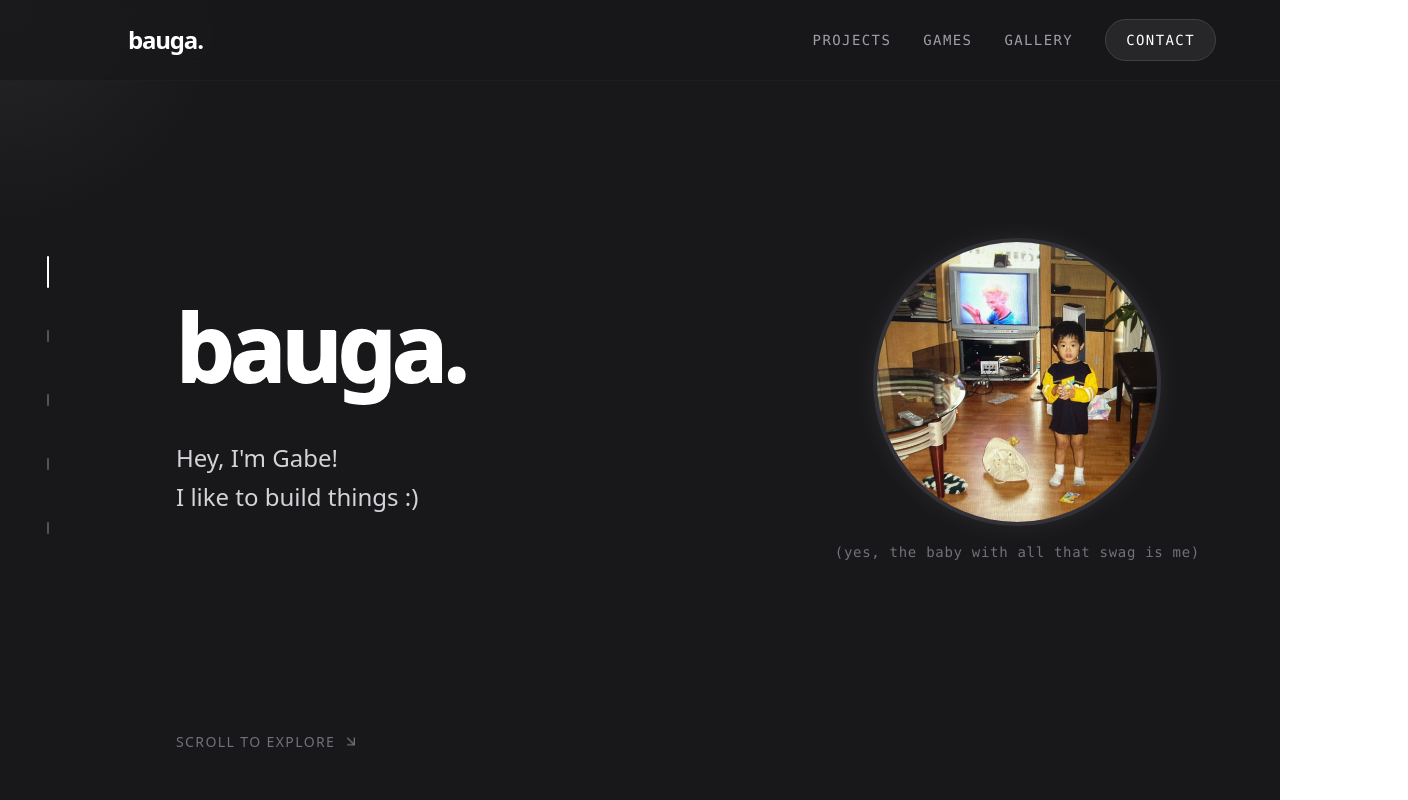
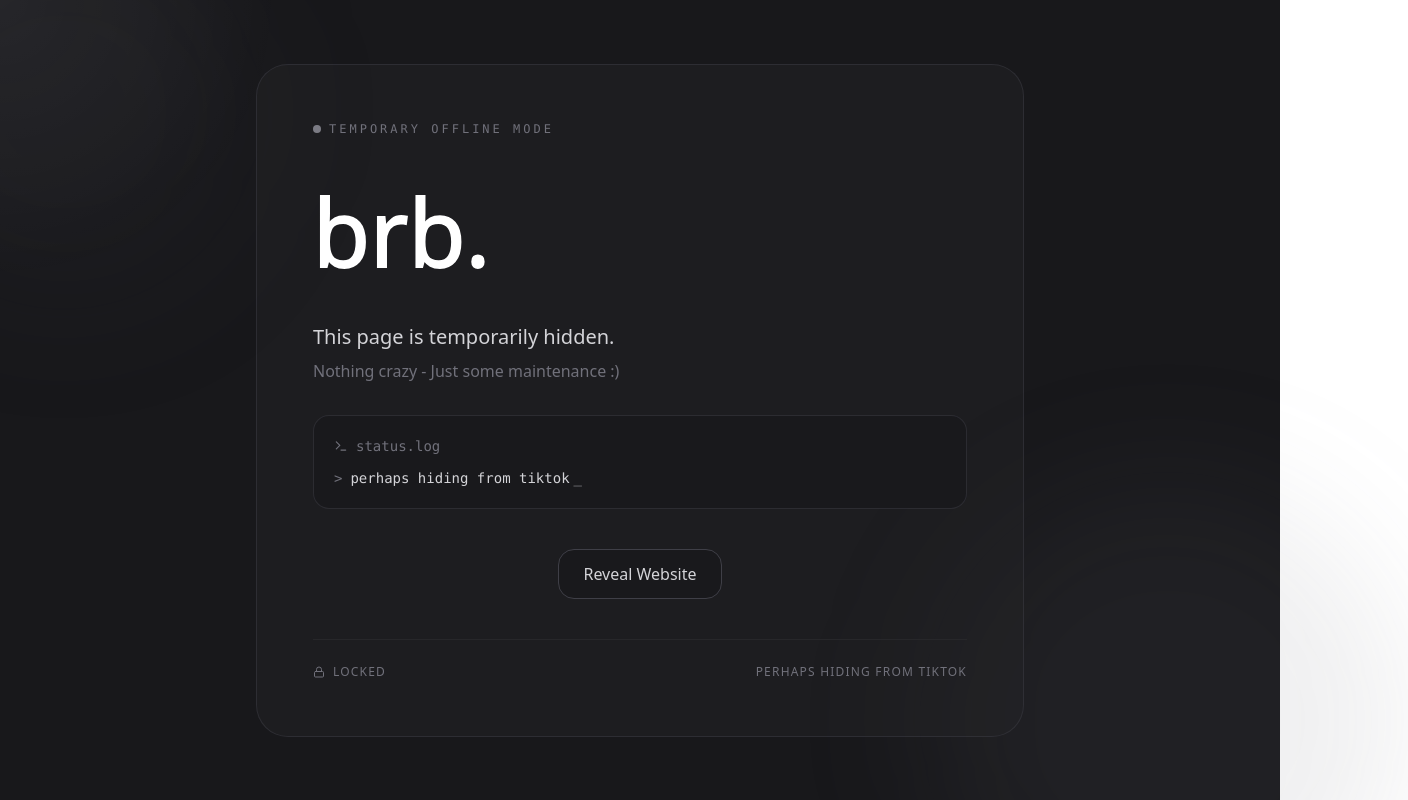
Before and after one commit to bauga27/bauga27.github.io, a React (Vite) app: page / in a window 1280 px wide. Shown: the top 800 px of the page, 1408 px wide, since content can reach past the window. Built offline with nearby package versions, Linux system fonts and the light colour scheme.

Commit message:
serve "maintenance" page

```diff
--- a/src/App.tsx
+++ b/src/App.tsx
@@ -1,10 +1,13 @@
 import { BrowserRouter, Routes, Route, Outlet } from 'react-router-dom'
 import './index.css'
 
-import Home from './pages/Home'
+// import Home from './pages/Home'
+import TempUnavailable from './pages/temp_unavailable'
+
 import TempLanding from './pages/temp_landing'
 import Navbar from './components/Navbar'
 import Contact from './pages/Contact'
+
 // 1. The Layout Component
 function Layout() {
   return (
@@ -23,16 +26,25 @@ function App() {
   return (
     <BrowserRouter>
       <Routes>
+
+        {/* TEMP LOCKDOWN MODE */}
+        <Route path="*" element={<TempUnavailable />} />
+
+        {/*
+        ORIGINAL WEBSITE ROUTES
+
         <Route element={<Layout />}>
-          {/* Home Page */}
+
           <Route path="/" element={<Home />} />
 
-          {/* Placeholders using TempLanding */}
           <Route path="/projects" element={<TempLanding />} />
           <Route path="/games" element={<TempLanding />} />
           <Route path="/gallery" element={<TempLanding />} />
           <Route path="/contact" element={<Contact />} />
+
         </Route>
+        */}
+
       </Routes>
     </BrowserRouter>
   )
--- /dev/null
+++ b/src/pages/temp_unavailable.tsx
@@ -0,0 +1,233 @@
+import {
+    motion,
+    useMotionTemplate,
+    useMotionValue,
+    useSpring,
+  } from "framer-motion";
+
+  import { useEffect, useMemo, useRef, useState } from "react";
+  import { Terminal, Lock } from "lucide-react";
+
+  export default function TempUnavailable() {
+    const mouseX = useMotionValue(0);
+    const mouseY = useMotionValue(0);
+
+    const smoothX = useSpring(mouseX, { stiffness: 50, damping: 20 });
+    const smoothY = useSpring(mouseY, { stiffness: 50, damping: 20 });
+
+    useEffect(() => {
+      const move = (e: MouseEvent) => {
+        mouseX.set(e.clientX);
+        mouseY.set(e.clientY);
+      };
+
+      window.addEventListener("mousemove", move);
+      return () => window.removeEventListener("mousemove", move);
+    }, []);
+
+    const cursorBackground = useMotionTemplate`
+      radial-gradient(
+        350px circle at ${smoothX}px ${smoothY}px,
+        rgba(255,255,255,0.06),
+        transparent 80%
+      )
+    `;
+
+    // ---------------- STATUS MESSAGES ----------------
+    const statuses = useMemo(
+      () => [
+        "reducing visibility",
+        "perhaps hiding from tiktok",
+        "probably getting food",
+        "currently ungoogleable",
+        "isn't this terminal kinda cool?",
+        "stealth mode enabled",
+        "fixing only the most important things (i'm lying)",
+        "out on a side quest",
+        "aosdiqwmfbiuas8012eo8h0asd",
+        "why are you still reading this?",
+        "be back soon... i think",
+      ],
+      []
+    );
+
+    const [statusIndex, setStatusIndex] = useState(0);
+
+    useEffect(() => {
+      const i = setInterval(() => {
+        setStatusIndex((v) => (v + 1) % statuses.length);
+      }, 3000);
+
+      return () => clearInterval(i);
+    }, [statuses.length]);
+
+    // ---------------- TYPING EFFECT ----------------
+    const [typed, setTyped] = useState("");
+    const current = statuses[statusIndex];
+
+    useEffect(() => {
+      let i = 0;
+      setTyped("");
+
+      const t = setInterval(() => {
+        setTyped(current.slice(0, i + 1));
+        i++;
+        if (i > current.length) clearInterval(t);
+      }, 35);
+
+      return () => clearInterval(t);
+    }, [current]);
+
+    // ---------------- RUNAWAY BUTTON (FIXED) ----------------
+    const [pos, setPos] = useState({ x: 0, y: 0 });
+    const btnRef = useRef<HTMLButtonElement>(null);
+
+    const dodge = (e: React.MouseEvent) => {
+      const rect = btnRef.current?.getBoundingClientRect();
+      if (!rect) return;
+
+      const centerX = rect.left + rect.width / 2;
+      const centerY = rect.top + rect.height / 2;
+
+      const dx = e.clientX - centerX;
+      const dy = e.clientY - centerY;
+
+      const dist = Math.sqrt(dx * dx + dy * dy);
+
+      const dangerZone = 220;
+      const panicZone = 90;
+
+      if (dist < dangerZone) {
+        const nx = dx / (dist || 1);
+        const ny = dy / (dist || 1);
+
+        const force = dist < panicZone ? 260 : 180;
+
+        const jitterX = (Math.random() - 0.5) * 80;
+        const jitterY = (Math.random() - 0.5) * 80;
+
+        setPos({
+          x: -(nx * force + jitterX),
+          y: -(ny * force + jitterY),
+        });
+      }
+    };
+
+    return (
+      <div
+        onMouseMove={dodge}
+        className="min-h-[100svh] flex items-center justify-center bg-zinc-900 text-zinc-400 font-sans px-6 overflow-hidden"
+      >
+        {/* cursor glow */}
+        <motion.div
+          className="pointer-events-none fixed inset-0 hidden md:block"
+          style={{ background: cursorBackground }}
+        />
+
+        {/* ambient background */}
+        <div className="absolute inset-0">
+          <div className="absolute top-[-10%] left-[-10%] h-96 w-96 rounded-full bg-zinc-700/10 blur-3xl" />
+          <div className="absolute bottom-[-20%] right-[-10%] h-[30rem] w-[30rem] rounded-full bg-zinc-500/10 blur-3xl" />
+        </div>
+
+        {/* CARD */}
+        <motion.div
+          initial={{ opacity: 0, y: 20, filter: "blur(10px)" }}
+          animate={{ opacity: 1, y: 0, filter: "blur(0px)" }}
+          transition={{ duration: 0.7 }}
+          className="relative z-10 w-full max-w-3xl"
+        >
+          <div className="rounded-[2rem] border border-zinc-700/50 bg-zinc-800/40 backdrop-blur-xl p-10 md:p-14">
+
+            {/* status header */}
+            <div className="flex items-center gap-2 mb-8">
+              <div className="h-2 w-2 rounded-full bg-zinc-400 animate-pulse" />
+              <span className="text-xs uppercase tracking-[0.25em] text-zinc-500 font-mono">
+                temporary offline mode
+              </span>
+            </div>
+
+            {/* BRB SVG (bauga-style animation) */}
+            <div className="h-[130px] mb-6">
+              <svg viewBox="0 0 320 140" className="h-full">
+                <motion.text
+                  x="0"
+                  y="105"
+                  fontSize="100"
+                  stroke="white"
+                  strokeWidth="2"
+                  fill="transparent"
+                  initial={{
+                    strokeDasharray: 400,
+                    strokeDashoffset: 400,
+                    fill: "rgba(255,255,255,0)",
+                  }}
+                  animate={{
+                    strokeDashoffset: [400, 0, 0, 400],
+                    fill: [
+                      "rgba(255,255,255,0)",
+                      "rgba(255,255,255,1)",
+                      "rgba(255,255,255,1)",
+                      "rgba(255,255,255,0)",
+                    ],
+                  }}
+                  transition={{
+                    duration: 8,
+                    ease: "easeInOut",
+                    repeat: Infinity,
+                    times: [0, 0.3, 0.8, 1],
+                  }}
+                >
+                  brb.
+                </motion.text>
+              </svg>
+            </div>
+
+            <p className="text-lg md:text-xl text-zinc-300">
+              This page is temporarily hidden.
+            </p>
+
+            <p className="mt-2 text-zinc-500">
+              Nothing crazy - Just some maintenance :)
+            </p>
+
+            {/* terminal */}
+            <div className="mt-8 rounded-2xl border border-zinc-700/50 bg-zinc-900/60 p-5 font-mono text-sm">
+              <div className="flex items-center gap-2 mb-3 text-zinc-500">
+                <Terminal size={14} />
+                status.log
+              </div>
+
+              <div className="text-zinc-300 flex items-center">
+                <span className="text-zinc-500 mr-2">{">"}</span>
+                {typed}
+                <span className="ml-1 animate-pulse">_</span>
+              </div>
+            </div>
+
+            {/* RUNAWAY BUTTON */}
+            <div className="mt-10 flex justify-center">
+              <motion.button
+                ref={btnRef}
+                animate={{ x: pos.x, y: pos.y }}
+                transition={{ type: "spring", stiffness: 500, damping: 18 }}
+                className="px-6 py-3 rounded-2xl border border-zinc-700 bg-zinc-900/60 text-zinc-300 hover:text-white transition"
+              >
+                Reveal Website
+              </motion.button>
+            </div>
+
+            {/* footer */}
+            <div className="mt-10 flex justify-between border-t border-zinc-800 pt-6 text-xs text-zinc-500 uppercase tracking-widest">
+              <span className="flex items-center gap-2">
+                <Lock size={12} />
+                locked
+              </span>
+              <span>{statuses[statusIndex]}</span>
+            </div>
+
+          </div>
+        </motion.div>
+      </div>
+    );
+  }
```
